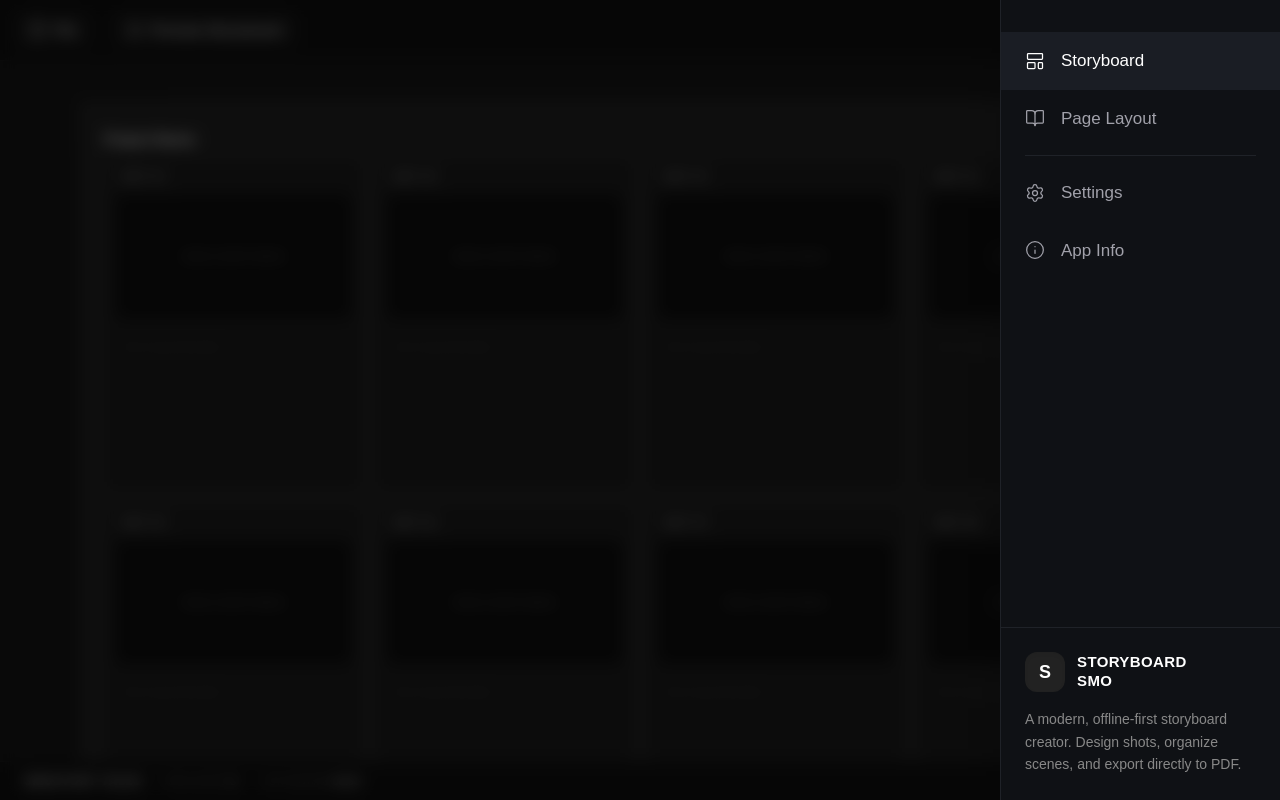
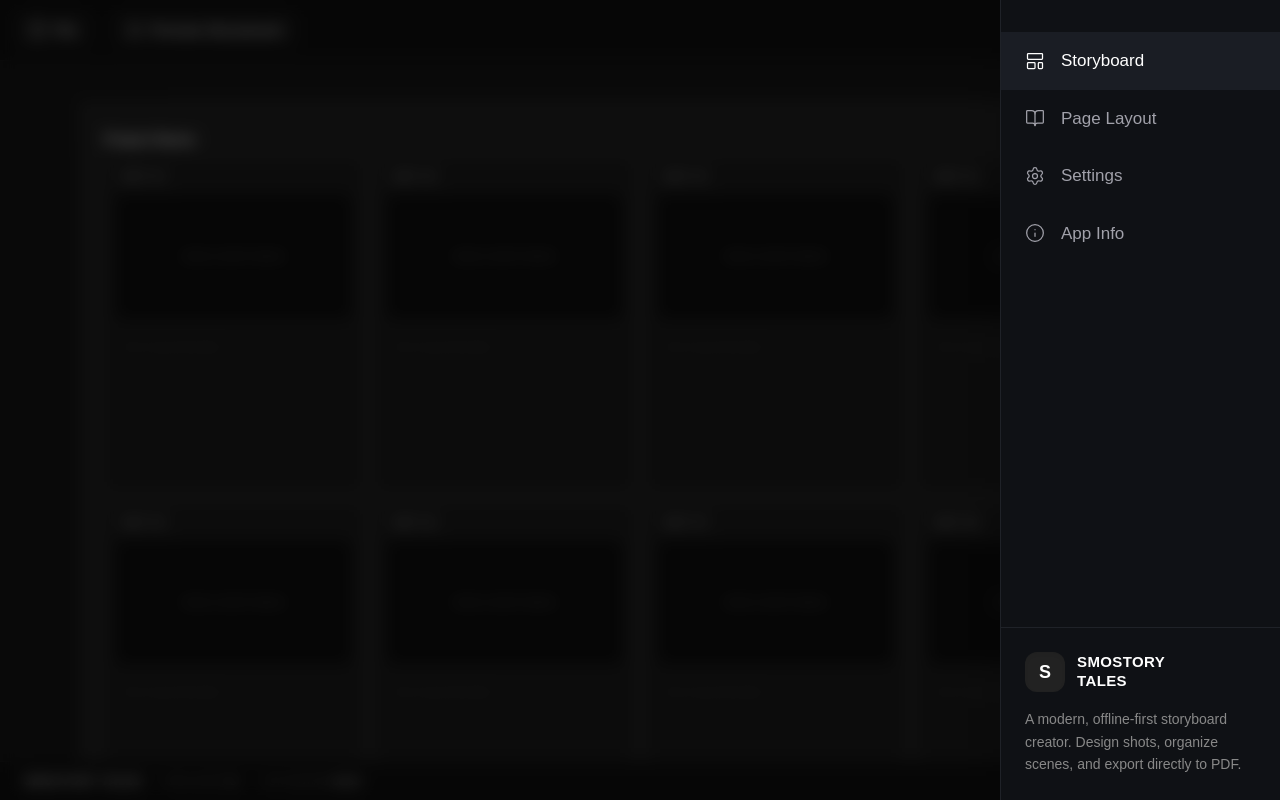
Before and after one commit to SMOSTORY/Storyboard-Smo, a React (Vite) app: page / in a window 1280 px wide. Both pictures are taken after a click on the button 1246 px from the left and 30 px from the top of the page. Built offline with nearby package versions, Linux system fonts and the light colour scheme; a web font is replaced by a local one.

Commit message:
refactor(ui): update branding and simplify toolbar
Remove redundant separator and rename application branding to "SMOSTORY TALES".

```diff
--- a/src/components/Toolbar.tsx
+++ b/src/components/Toolbar.tsx
@@ -279,7 +279,6 @@ export function Toolbar() {
                   <BookOpen size={20} className="stroke-[1.5]" />
                   <span>Page Layout</span>
                 </button>
-                <div className="h-[1px] bg-[#1F2228] mx-6 my-2"></div>
                 <button
                   onClick={() => {
                     setIsMobileMenuOpen(false);
@@ -306,8 +305,8 @@ export function Toolbar() {
                 <div className="flex items-center gap-3 mb-4">
                   <div className="w-10 h-10 bg-[#222] rounded-xl flex items-center justify-center font-black text-white text-lg shadow-inner">S</div>
                   <div className="flex flex-col">
-                    <span className="text-white font-bold leading-tight tracking-wide text-[15px]">STORYBOARD</span>
-                    <span className="text-white font-bold leading-tight tracking-wide text-[15px]">SMO</span>
+                    <span className="text-white font-bold leading-tight tracking-wide text-[15px]">SMOSTORY</span>
+                    <span className="text-white font-bold leading-tight tracking-wide text-[15px]">TALES</span>
                   </div>
                 </div>
                 <p className="text-sm text-[#888] leading-relaxed">
@@ -706,8 +705,8 @@ export function Toolbar() {
               <div className="flex items-center gap-4 mb-2">
                 <div className="w-12 h-12 bg-[#222] rounded-xl flex items-center justify-center font-black text-white text-xl shadow-inner shrink-0">S</div>
                 <div className="flex flex-col">
-                  <span className="text-white font-bold leading-tight tracking-wide text-[16px]">STORYBOARD</span>
-                  <span className="text-white font-bold leading-tight tracking-wide text-[16px]">SMO</span>
+                  <span className="text-white font-bold leading-tight tracking-wide text-[16px]">SMOSTORY</span>
+                  <span className="text-white font-bold leading-tight tracking-wide text-[16px]">TALES</span>
                 </div>
               </div>
               <p className="text-sm text-[#888] leading-relaxed">
```
